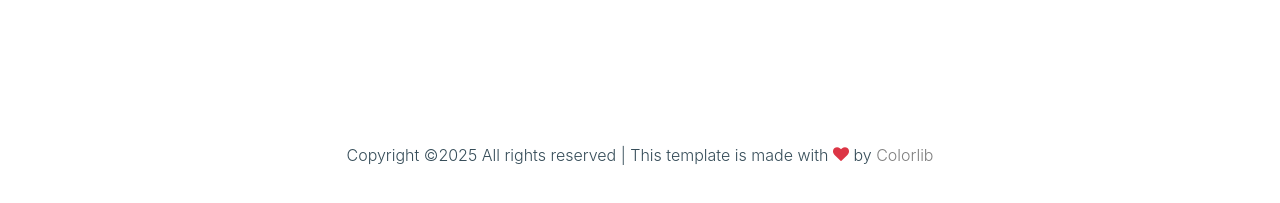
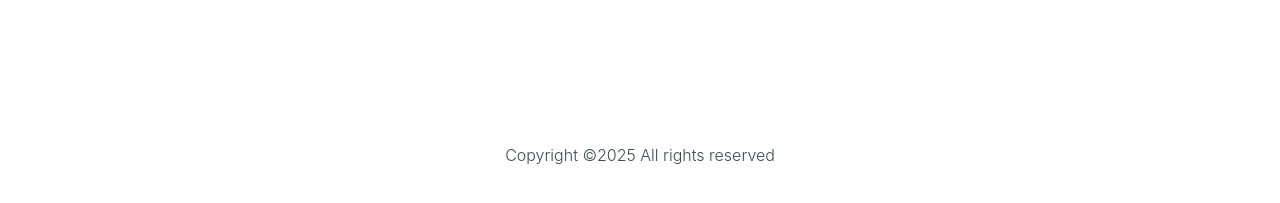
Before and after one commit to nitsdev/car2, a plain HTML site: page index.html in a window 1280 px wide. Shown: the part 5494-5697 px from the top of the page. Drawn offline with Linux system fonts and the light colour scheme; files whose address does not match are found by name.

Commit message:
Update index.html

```diff
--- a/index.html
+++ b/index.html
@@ -2,7 +2,7 @@
 <html lang="en">
 
   <head>
-    <title>CarRental &mdash; Free Website Template by Colorlib</title>
+    <title>CarRental</title>
     <meta charset="utf-8">
     <meta name="viewport" content="width=device-width, initial-scale=1, shrink-to-fit=no">
 
@@ -637,7 +637,7 @@
               <div class="border-top pt-5">
                 <p>
               <!-- Link back to Colorlib can't be removed. Template is licensed under CC BY 3.0. -->
-              Copyright &copy;<script>document.write(new Date().getFullYear());</script> All rights reserved | This template is made with <i class="icon-heart text-danger" aria-hidden="true"></i> by <a href="https://colorlib.com" target="_blank" >Colorlib</a>
+              Copyright &copy;<script>document.write(new Date().getFullYear());</script> All rights reserved
               <!-- Link back to Colorlib can't be removed. Template is licensed under CC BY 3.0. -->
               </p>
               </div>
```
